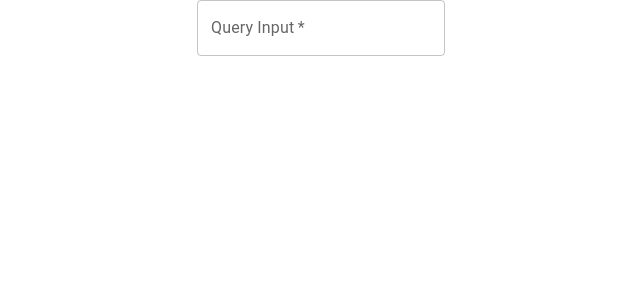
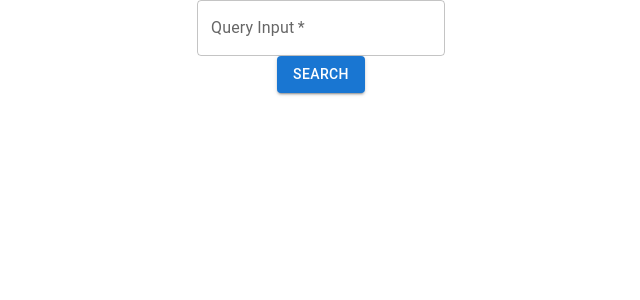
Before and after one commit to jzapiorkowski/nasa-library, a React (Create React App) app: page / in a window 1280 px wide. Shown: the top 300 px of the page, without its empty margins (319-959 px from the left). Built offline with nearby package versions, Linux system fonts and the light colour scheme.

Commit message:
add submit button

```diff
--- a/src/modules/ImagesSearchForm/Form/ImagesSearchForm.tsx
+++ b/src/modules/ImagesSearchForm/Form/ImagesSearchForm.tsx
@@ -1,6 +1,13 @@
+import { Button, styled } from '@mui/material';
 import { Formik, Form } from 'formik';
 import { usePrepareInitialValues, useGetData } from '../hooks';
 import { ImagesSearchFormFields } from './ImagesSearchFormFields';
+
+const StyledForm = styled(Form)`
+  display: flex;
+  flex-direction: column;
+  align-items: center;
+`;
 
 export function ImagesSearchForm() {
   const { formInitialValues } = usePrepareInitialValues();
@@ -8,9 +15,12 @@ export function ImagesSearchForm() {
 
   return (
     <Formik initialValues={formInitialValues} onSubmit={fetchData()}>
-      <Form>
+      <StyledForm>
         <ImagesSearchFormFields />
-      </Form>
+        <Button variant='contained' type='submit'>
+          Search
+        </Button>
+      </StyledForm>
     </Formik>
   );
 }
```
